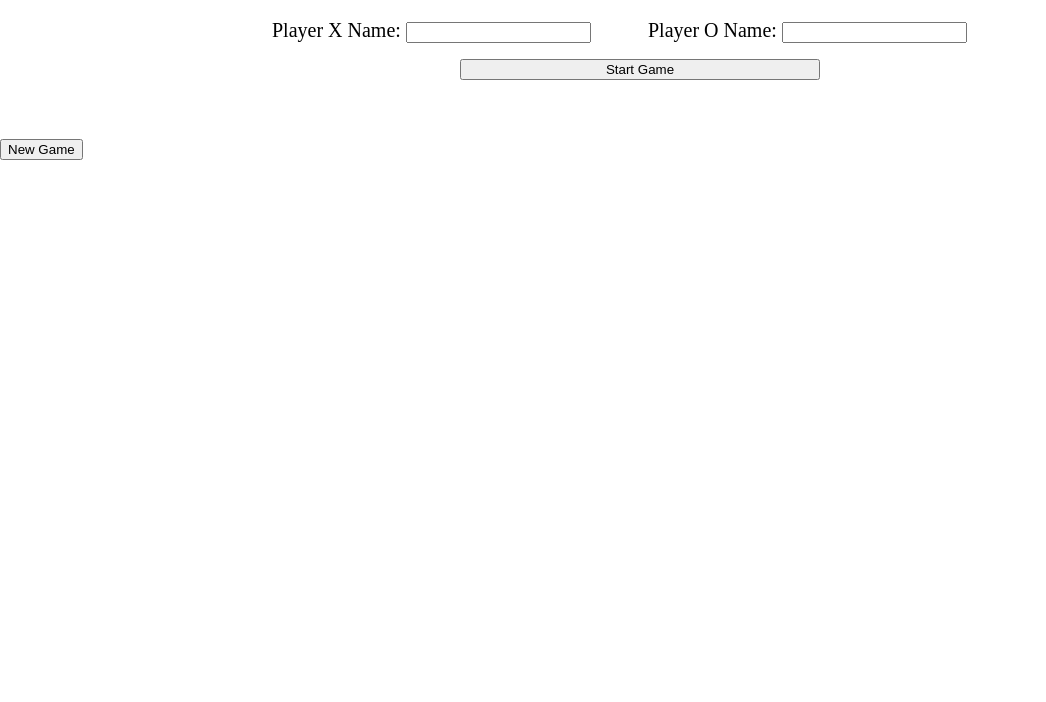
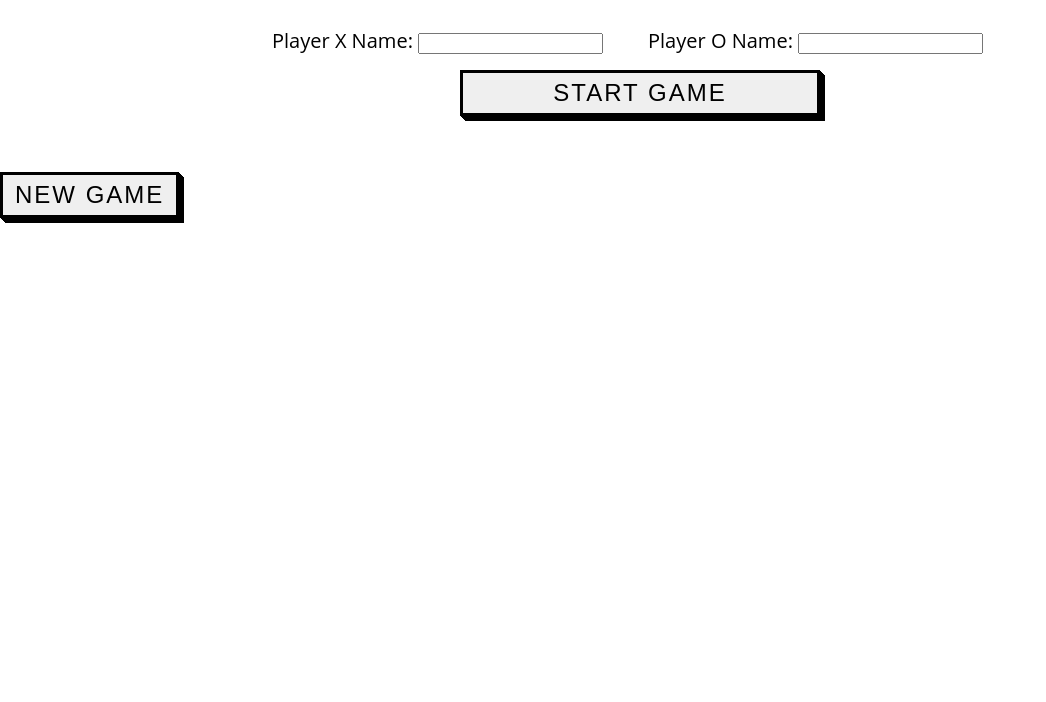
Before and after one commit to singhalex/tic-tac-toe, a plain HTML site: page index.html in a window 1280 px wide. Shown: the part 98-800 px from the top of the page, without its empty margins (0-1046 px from the left). Drawn offline with Linux system fonts and the light colour scheme.

Commit message:
Style buttons

```diff
--- a/script.js
+++ b/script.js
@@ -132,7 +132,6 @@ const startButton = document.getElementById('start-button');
 const playerXInput = document.getElementById('player-x-name');
 const playerOInput = document.getElementById('player-o-name');
 const playerNameArea = document.getElementById('player-names');
-const inputError = document.getElementById('input-error');
 
 startButton.addEventListener('click', () => {
   if (playerXInput.value !== '' && playerOInput.value !== '') {
--- a/style.css
+++ b/style.css
@@ -6,6 +6,7 @@ body {
   margin: 0;
   padding: 0;
   font-size: 20px;
+  font-family: "Open Sans", sans-serif;
 }
 
 #title {
@@ -50,9 +51,39 @@ input::after {
   font-family: "Rock Salt", cursive;
   width: var(--square-size);
   height: var(--square-size);
-  background-color: red;
+  background-color: black;
   text-align: center;
   line-height: var(--square-size);
   font-size: 4rem;
   user-select: none;
+  color: white;
 }
+
+button {
+  font-size: 1.5rem;
+  letter-spacing: 2px;
+  text-decoration: none;
+  text-transform: uppercase;
+  color: #000;
+  cursor: pointer;
+  border: 3px solid;
+  padding: 0.25em 0.5em;
+  box-shadow: 1px 1px 0px 0px, 2px 2px 0px 0px, 3px 3px 0px 0px, 4px 4px 0px 0px,
+    5px 5px 0px 0px;
+  position: relative;
+  user-select: none;
+  -webkit-user-select: none;
+  touch-action: manipulation;
+}
+
+button:active {
+  box-shadow: 0px 0px 0px 0px;
+  top: 5px;
+  left: 5px;
+}
+
+@media (min-width: 768px) {
+  .button-54 {
+    padding: 0.25em 0.75em;
+  }
+}
```
